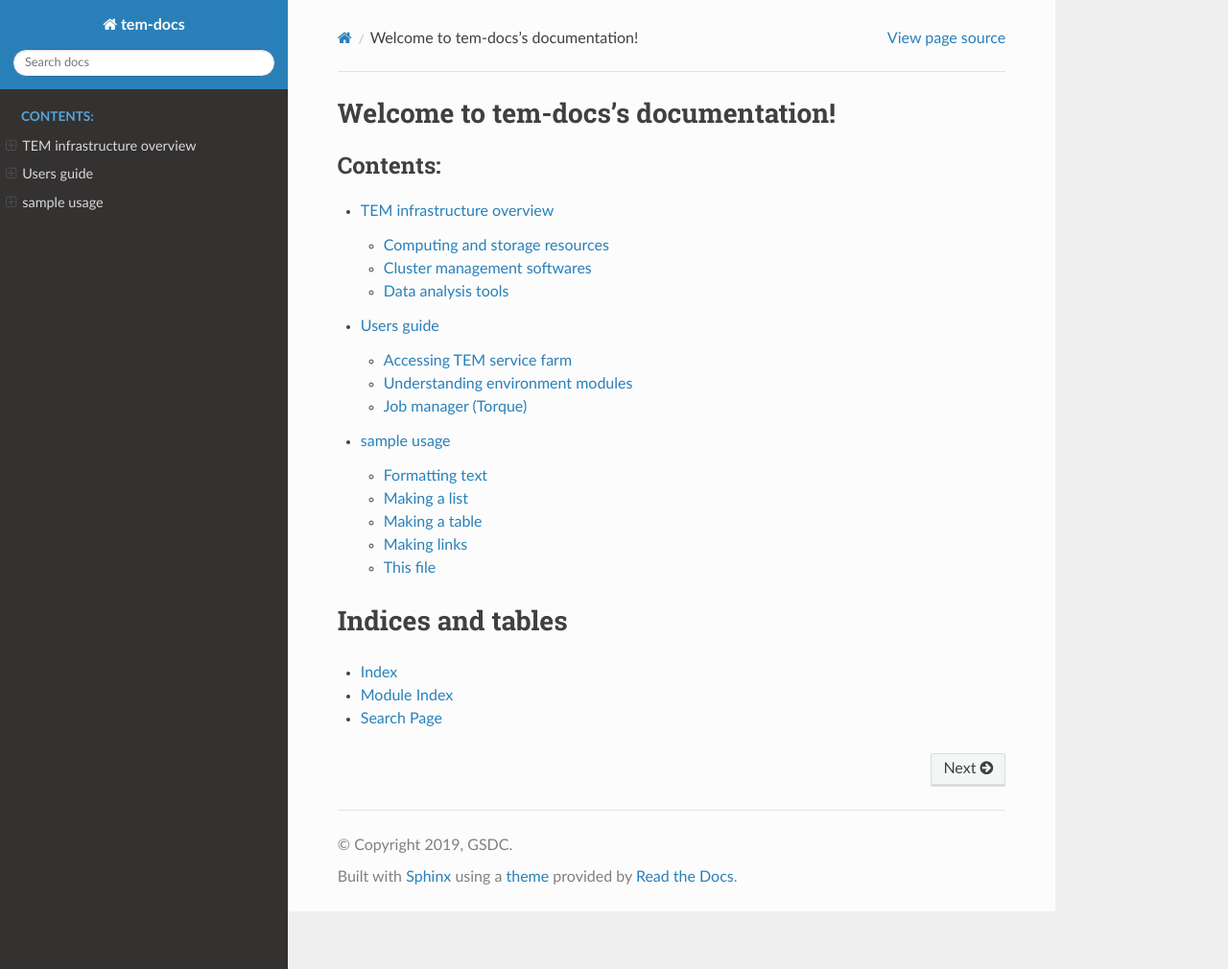
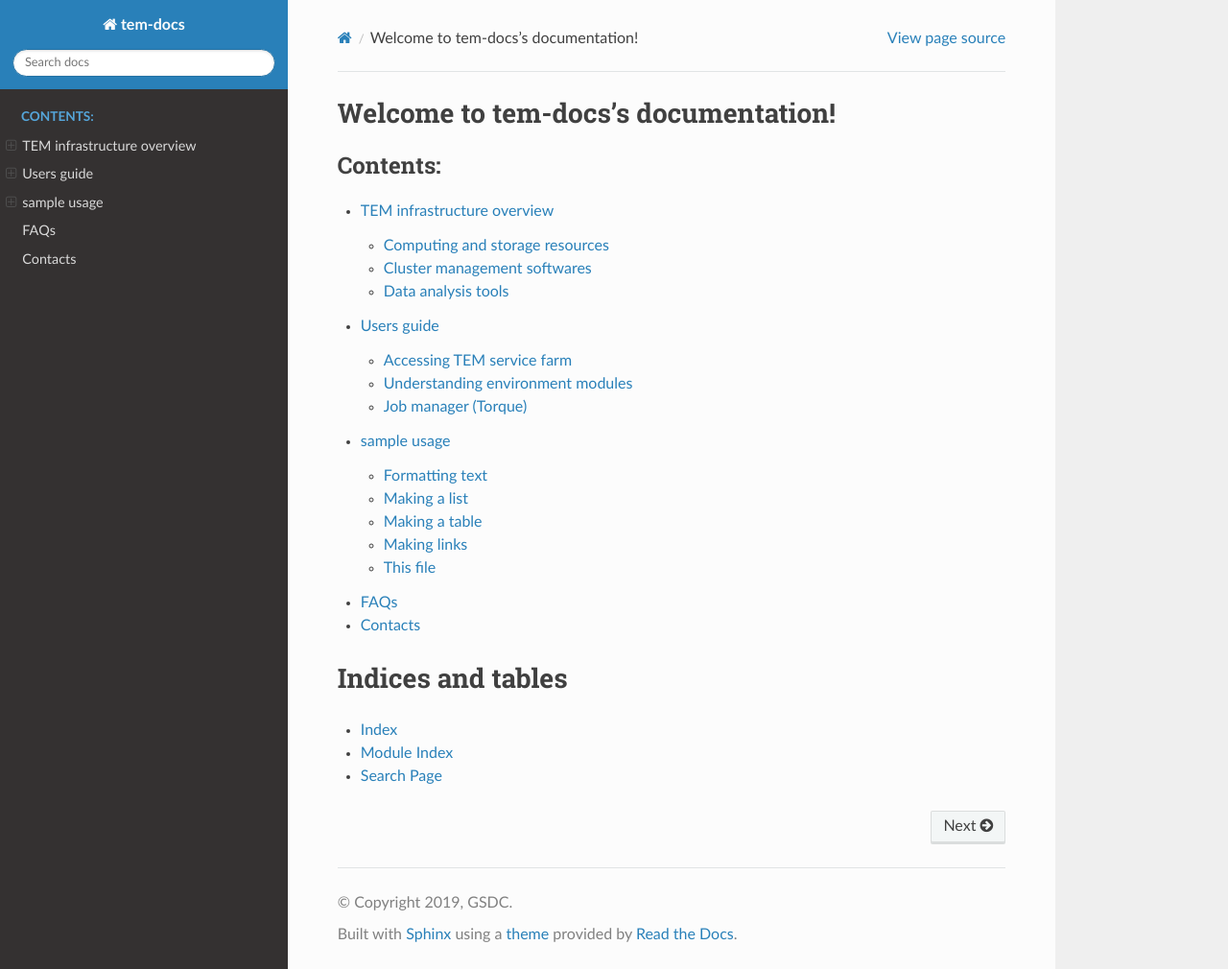
Before and after one commit to junglok/tem-docs, a Sphinx documentation site: the page built from docs/index.rst, in a window 1280 px wide and 1010 px high. Shown: the whole window at 96% size. Built offline with Sphinx 7.4.7 and the Read the Docs theme 2.0.0, drawn with Linux system fonts in a browser that asks for light colours.

Commit message:
first commit

```diff
--- /dev/null
+++ b/docs/contact.rst
@@ -0,0 +1,3 @@
+********
+Contacts
+********
--- /dev/null
+++ b/docs/faq.rst
@@ -0,0 +1,3 @@
+****
+FAQs
+****
--- a/docs/index.rst
+++ b/docs/index.rst
@@ -13,6 +13,8 @@ Welcome to tem-docs's documentation!
    infra.rst
    guide.rst
    sample usage <usage>
+   faq.rst
+   contact.rst
 
 Indices and tables
 ==================
```
